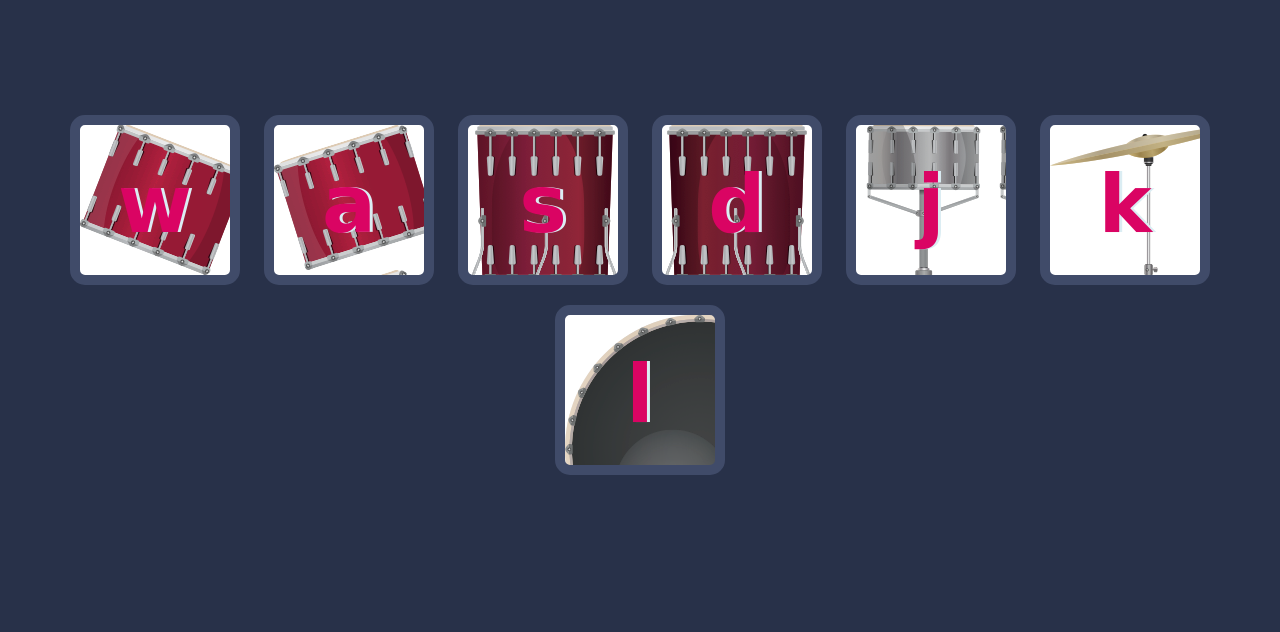
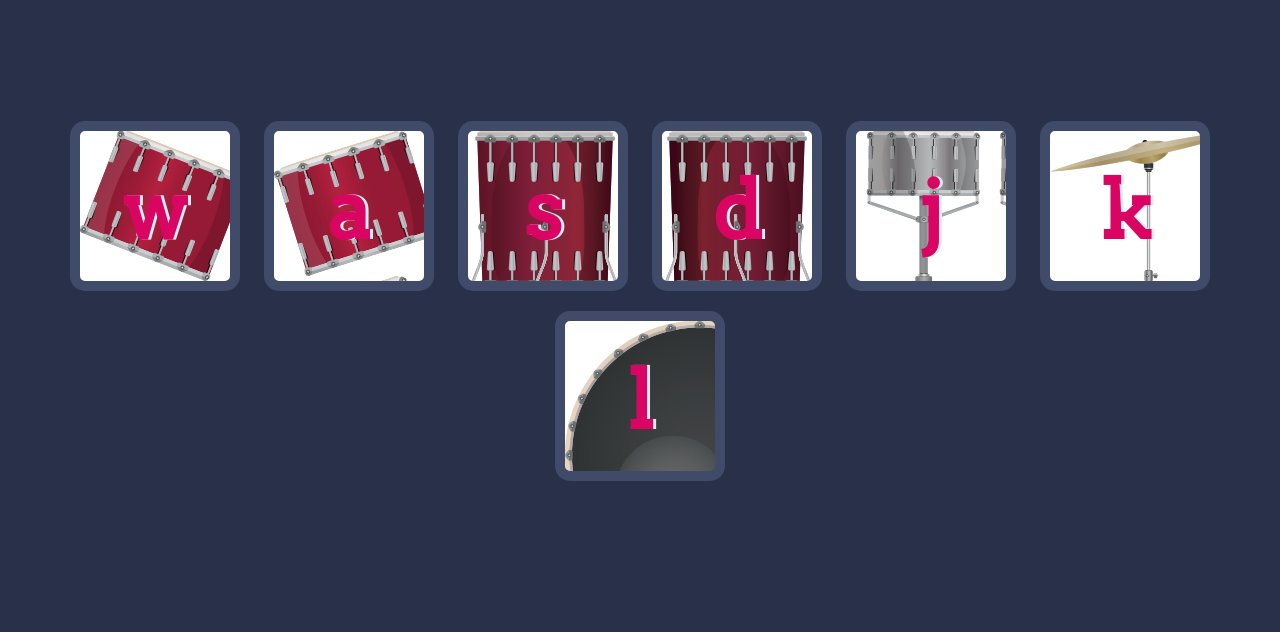
Before and after one commit to tumansutradhar/JS, a plain HTML site: page 2.Module/Challenge/Drum Kit/index.html in a window 1280 px wide. Shown: the part 168-800 px from the top of the page. Drawn offline with Linux system fonts and the light colour scheme.

Commit message:
add font link

```diff
--- a/2.Module/Challenge/Drum Kit/index.html
+++ b/2.Module/Challenge/Drum Kit/index.html
@@ -6,6 +6,7 @@
     <meta name="viewport" content="width=device-width, initial-scale=1.0">
     <title>Drum Kit</title>
     <link rel="stylesheet" href="style.css">
+    <link href="https://fonts.googleapis.com/css2?family=Arvo&display=swap" rel="stylesheet">
 </head>
 
 <body>
```
